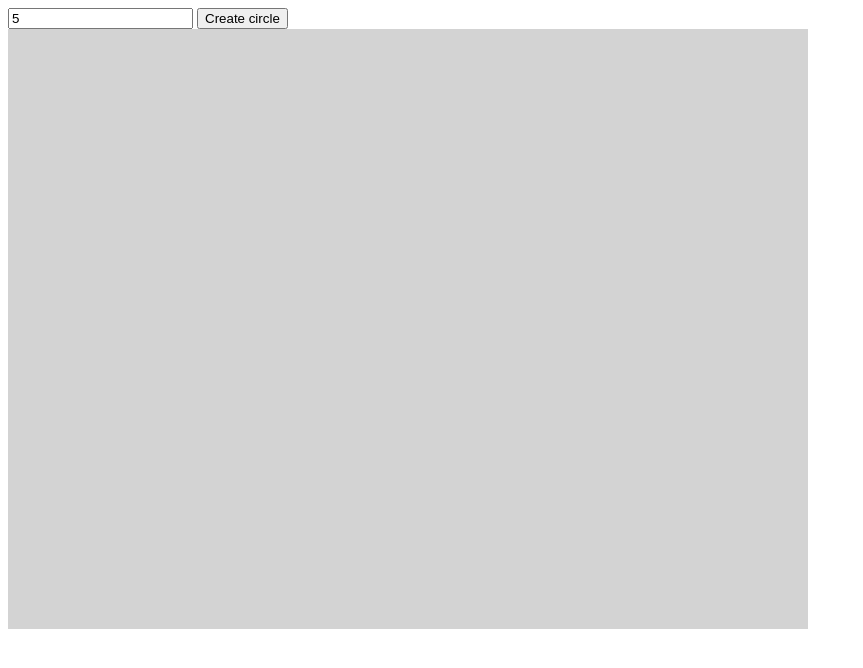
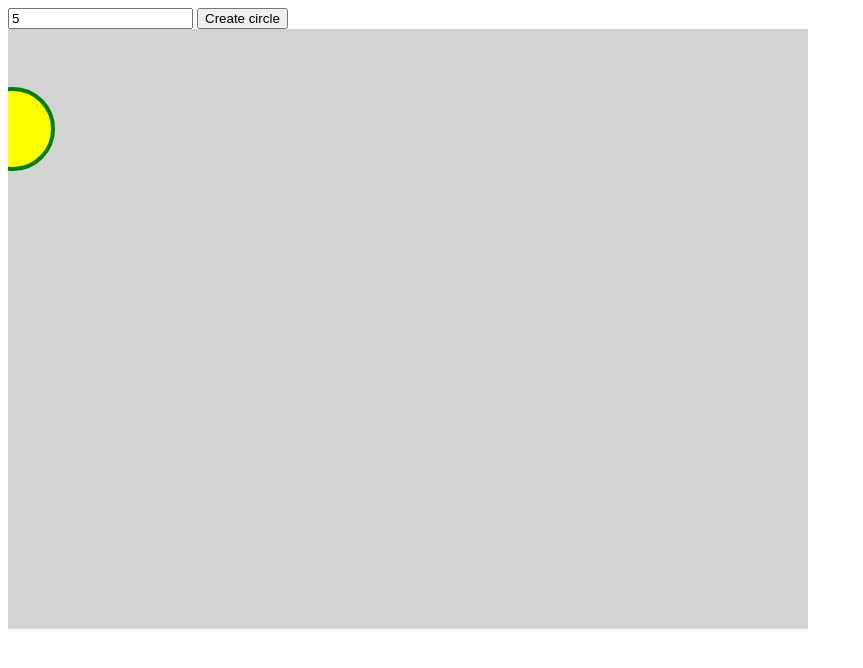
Before and after one commit to mar109us/fagskole-intro, a plain HTML site: page emne 1/2 Funksjon, variabel, operator/121/121A/index.html in a window 1280 px wide. Both pictures are taken after typing "5" into the empty fields and a click on the button "Create circle". Shown: the whole page, without its empty margins (0-863 px from the left). Drawn offline with Linux system fonts and the light colour scheme.

Commit message:
sending input value as argument for addCircle()

```diff
--- a/emne 1/2 Funksjon, variabel, operator/121/121A/index.html
+++ b/emne 1/2 Funksjon, variabel, operator/121/121A/index.html
@@ -18,7 +18,7 @@
       <script>
          const inputXPosition = document.getElementById("input-x-position")
          function addCircleFromInput() {
-            console.log(inputXPosition.value)
+            addCircle(inputXPosition.value)
          }
          function addCircle(xPosition) {
             document.getElementById("mySvg").innerHTML = /*HTML*/ `
```
